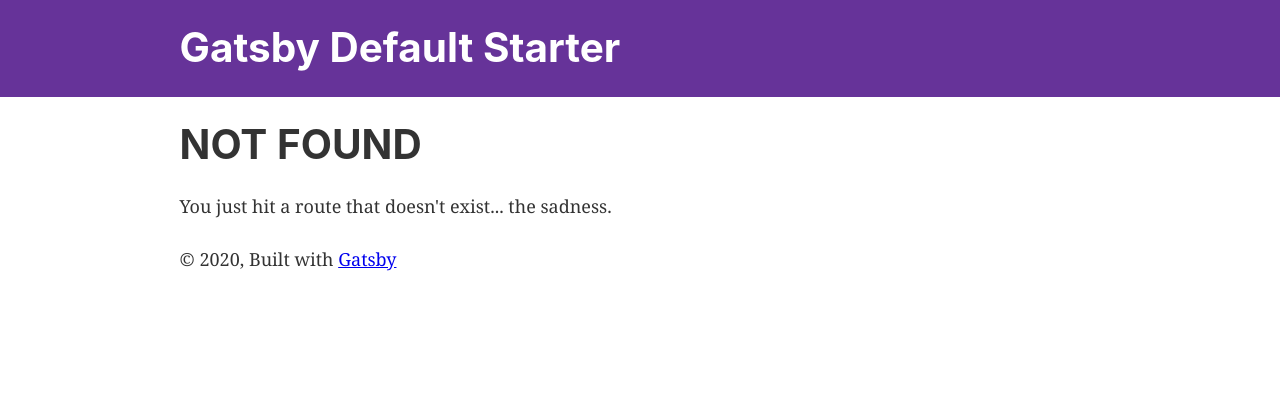
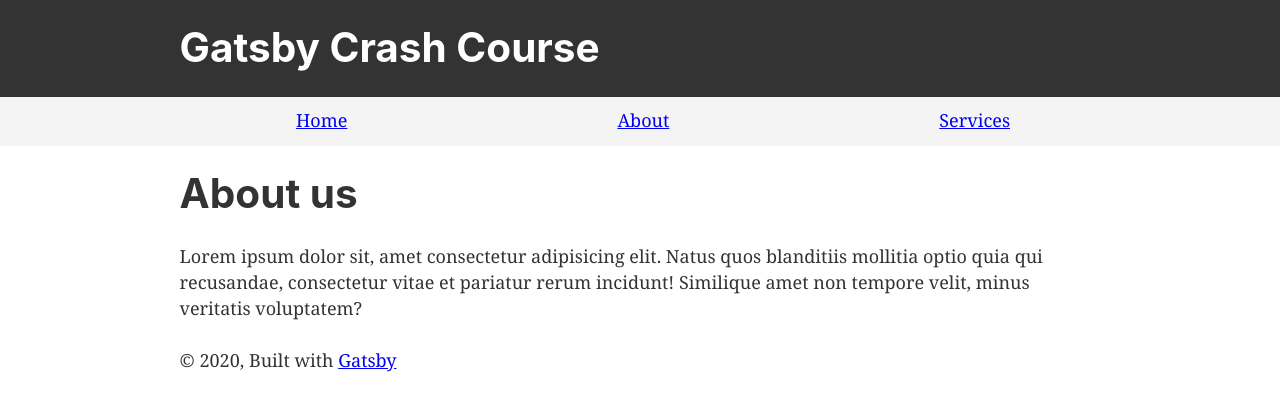
Before and after one commit to Jakedalus/gatsby-crash-course, a Gatsby site: page /about in a window 1280 px wide. Before the commit this address had no page. Built offline with nearby package versions, Linux system fonts and the light colour scheme; Gatsby itself is replaced by a stand-in of ours.

Commit message:
Add menu, About page, Services page

```diff
--- a/gatsby-config.js
+++ b/gatsby-config.js
@@ -1,7 +1,7 @@
 module.exports = {
   siteMetadata: {
-    title: `Gatsby Default Starter`,
-    description: `Kick off your next, great Gatsby project with this default starter. This barebones starter ships with the main Gatsby configuration files you might need.`,
+    title: `Gatsby Crash Course`,
+    description: `This is a sample website for the Gatsby Crash Course from Traversy Media`,
     author: `@gatsbyjs`,
   },
   plugins: [
--- a/src/components/header.js
+++ b/src/components/header.js
@@ -5,8 +5,8 @@ import React from "react"
 const Header = ({ siteTitle }) => (
   <header
     style={{
-      background: `rebeccapurple`,
-      marginBottom: `1.45rem`,
+      background: `#333`,
+      marginBottom: `0`,
     }}
   >
     <div
--- a/src/components/layout.js
+++ b/src/components/layout.js
@@ -11,6 +11,7 @@ import { useStaticQuery, graphql } from "gatsby"
 
 import Header from "./header"
 import "./layout.css"
+import Menu from "./menu"
 
 const Layout = ({ children }) => {
   const data = useStaticQuery(graphql`
@@ -26,6 +27,7 @@ const Layout = ({ children }) => {
   return (
     <>
       <Header siteTitle={data.site.siteMetadata.title} />
+      <Menu />
       <div
         style={{
           margin: `0 auto`,
--- /dev/null
+++ b/src/components/menu.js
@@ -0,0 +1,32 @@
+import React from "react"
+import { Link } from "gatsby"
+
+const Menu = () => (
+  <div
+    style={{
+      background: "#f4f4f4",
+      paddingTop: "10px",
+    }}
+  >
+    <ul
+      style={{
+        listStyle: "none",
+        display: "flex",
+        justifyContent: "space-evenly",
+      }}
+    >
+      <li>
+        <Link to="/">Home</Link>
+      </li>
+      <li>
+        <Link to="/about">About</Link>
+      </li>
+      <li>
+        <Link to="/services">Services</Link>
+      </li>
+      {/* <li><Link to='/'>Home</Link></li> */}
+    </ul>
+  </div>
+)
+
+export default Menu
--- /dev/null
+++ b/src/pages/about.js
@@ -0,0 +1,18 @@
+import React from "react"
+import Layout from "../components/layout"
+
+const AboutPage = () => {
+  return (
+    <Layout>
+      <h1>About us</h1>
+      <p>
+        Lorem ipsum dolor sit, amet consectetur adipisicing elit. Natus quos
+        blanditiis mollitia optio quia qui recusandae, consectetur vitae et
+        pariatur rerum incidunt! Similique amet non tempore velit, minus
+        veritatis voluptatem?
+      </p>
+    </Layout>
+  )
+}
+
+export default AboutPage
--- a/src/pages/index.js
+++ b/src/pages/index.js
@@ -8,13 +8,8 @@ import SEO from "../components/seo"
 const IndexPage = () => (
   <Layout>
     <SEO title="Home" />
-    <h1>Hi people</h1>
-    <p>Welcome to your new Gatsby site.</p>
-    <p>Now go build something great.</p>
-    <div style={{ maxWidth: `300px`, marginBottom: `1.45rem` }}>
-      <Image />
-    </div>
-    <Link to="/page-2/">Go to page 2</Link>
+    <h1>Welcome to my website</h1>
+    <p>This is a sample site for the Gatsby crash course</p>
   </Layout>
 )
 
```
Also changed, not shown: src/pages/services.js (added, +30 -0 lines).
